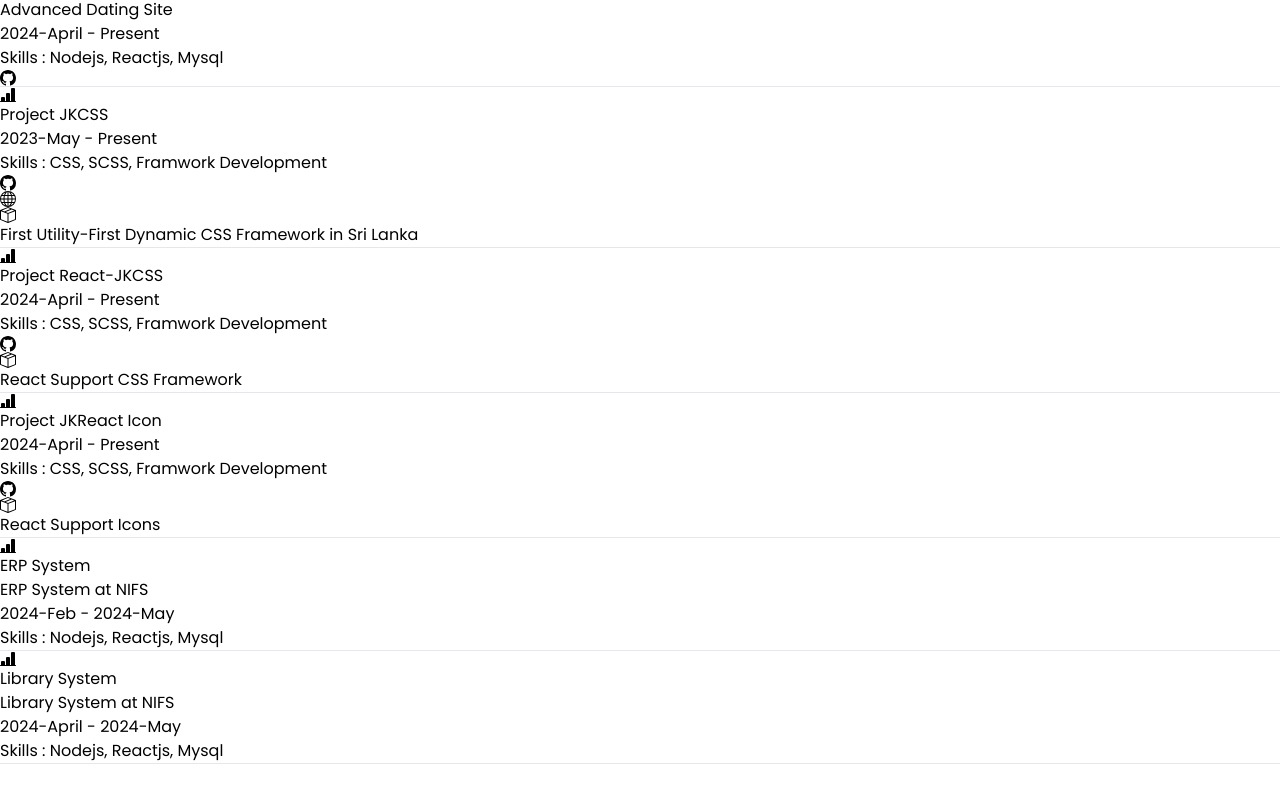
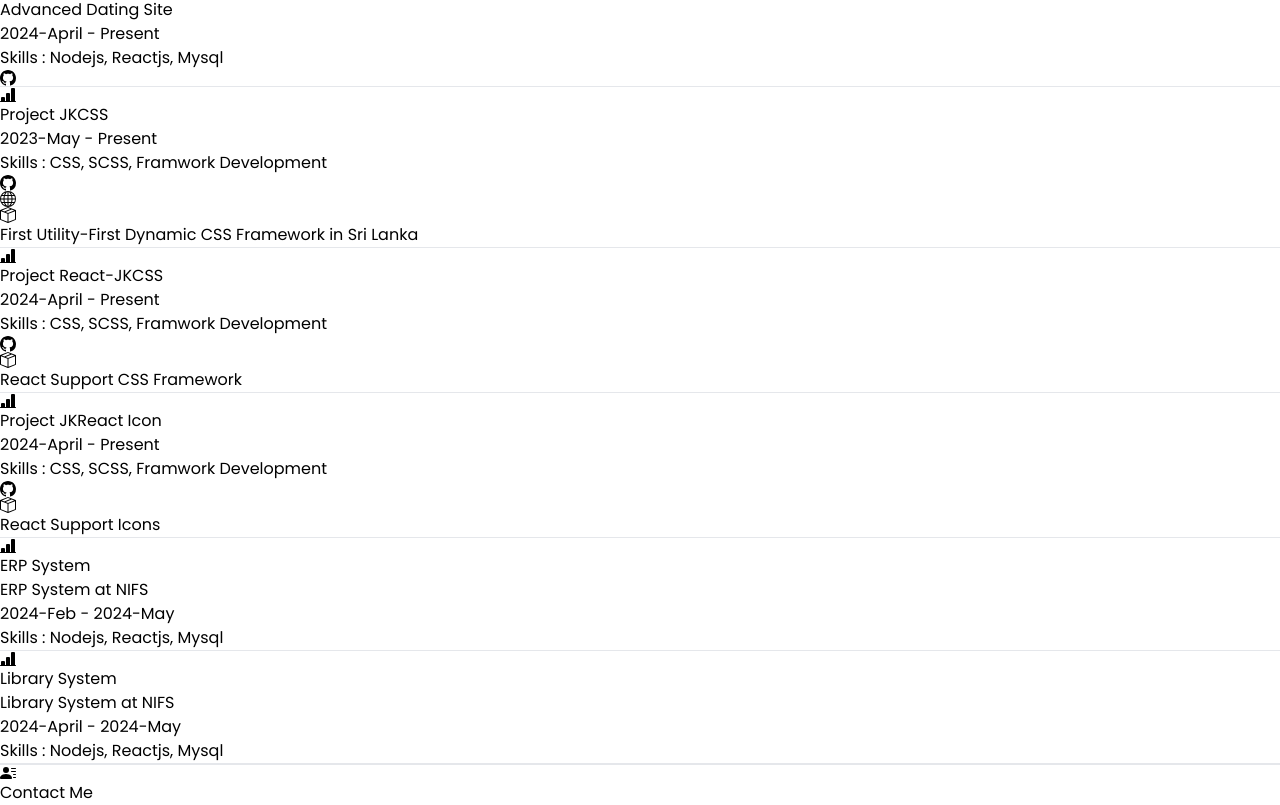
Before and after one commit to BackendExpert/Myportfolio, a React (Vite) app in the folder myportfolio/: page / in a window 1280 px wide. Shown: the part 11027-11832 px from the top of the page. Before the commit the page ends 11791 px from the top, so only its background shows below. Built offline with nearby package versions, Linux system fonts and the light colour scheme; a web font is replaced by a local one.

Commit message:
Update HomePage.jsx
Co-Authored-By: JehanKandy  <jehankandy@gmail.com>

```diff
--- a/myportfolio/src/comportment/HomePage.jsx
+++ b/myportfolio/src/comportment/HomePage.jsx
@@ -7,6 +7,7 @@ import Business from './Business';
 import Education from './Education';
 import Experience from './Experience';
 import Projects from './Projects';
+import ContactMe from './ContactMe';
 
 const HomePage = () => {
     const styles = {
@@ -92,6 +93,10 @@ const HomePage = () => {
         <div >
             <Projects />
         </div>
+        <hr className="border border-[#00A0DF]"/>
+        <div >
+            <ContactMe />
+        </div>
     </div>
   )
 }
```
